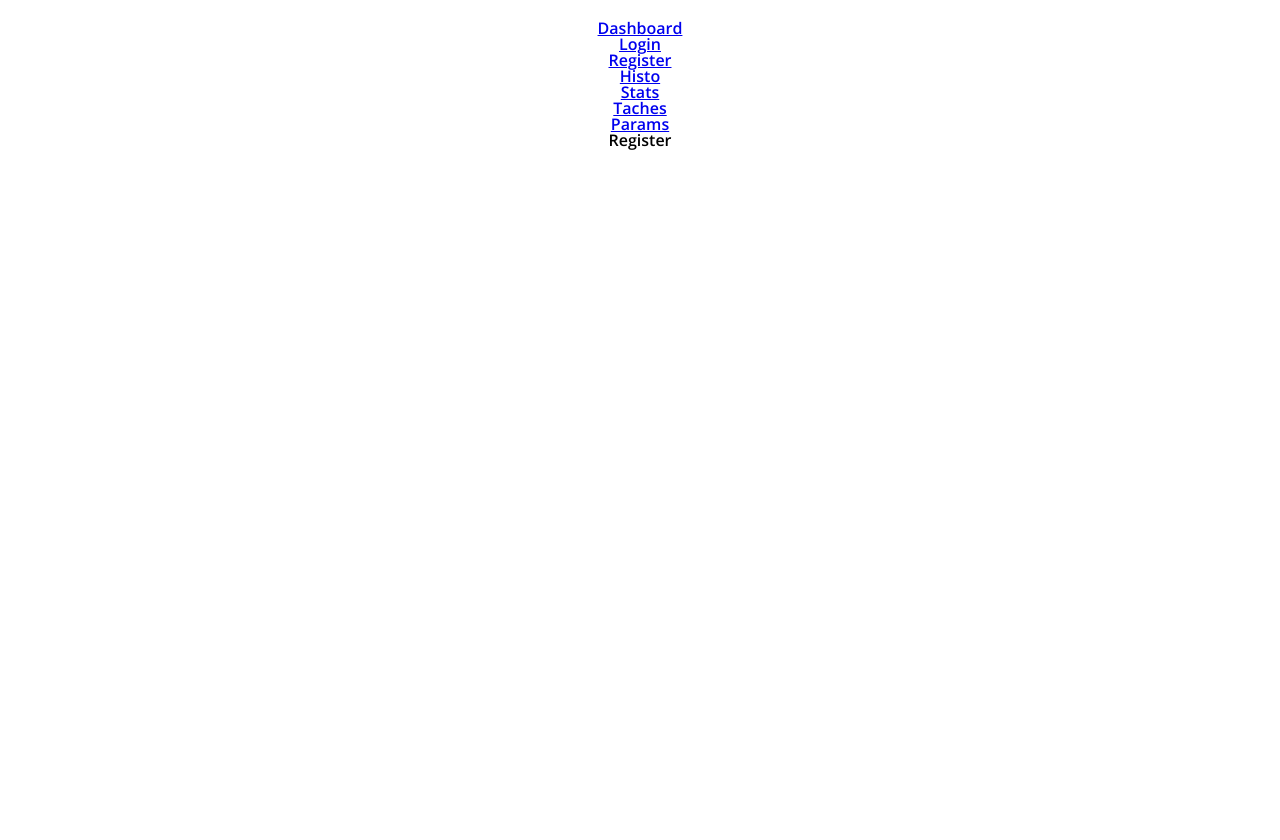
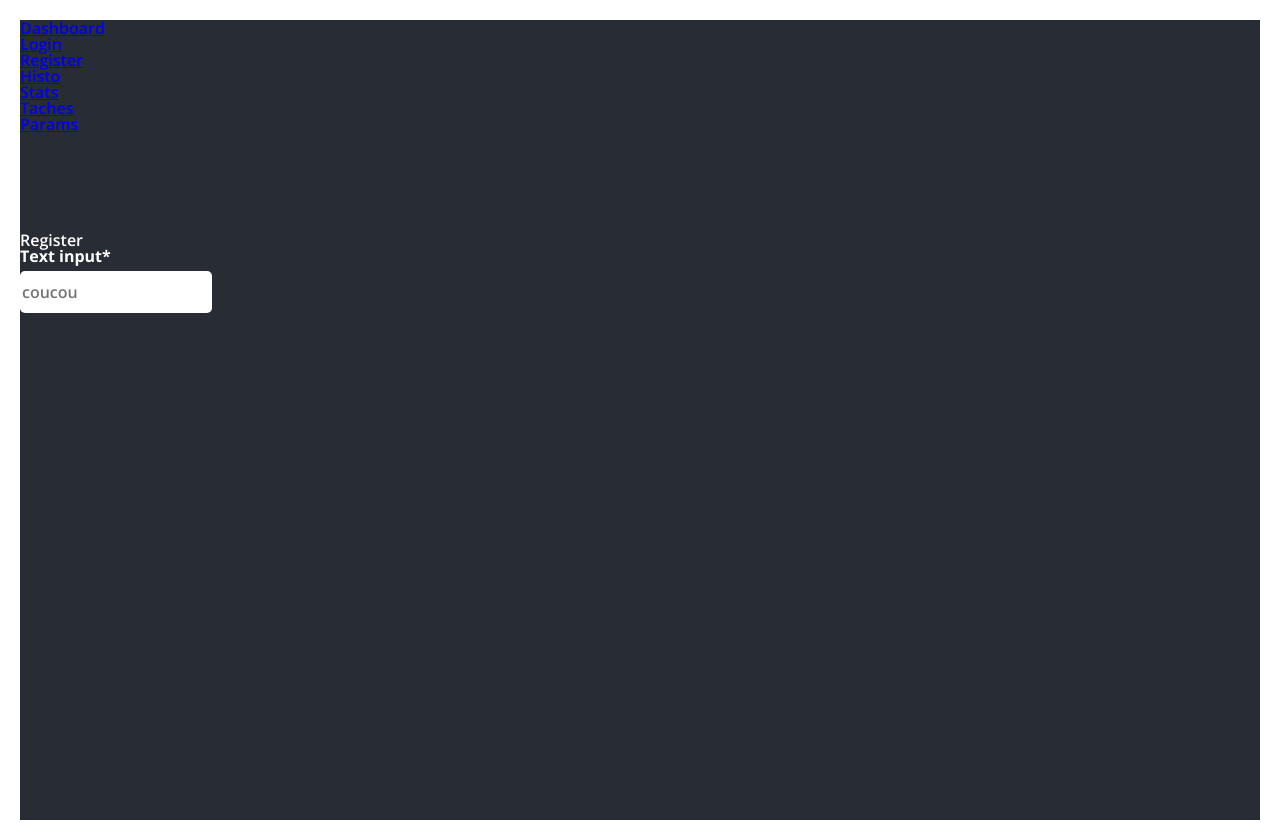
Before and after one commit to ETombuyses/agora, a React (Create React App) app: page /register in a window 1280 px wide. Before the commit the page ends 800 px from the top, so only its background shows below. Built offline with nearby package versions, Linux system fonts and the light colour scheme.

Commit message:
[css + input component] configuration of scss with styled-components + InpuText component

```diff
--- a/src/App.js
+++ b/src/App.js
@@ -8,8 +8,10 @@ import {
   Link
 } from "react-router-dom";
 
-import './scss/styles.scss';
 
+
+
+// Rooter
 const Dashboard = lazy(() => import('./routes/Dashboard'));
 const Historic = lazy(() => import('./routes/Historic'));
 const Login = lazy(() => import('./routes/Login'));
@@ -24,7 +26,7 @@ export default function App() {
   return (
       <Router>
         <div className="App">
-        <nav>
+          <nav className="navigation">
             <ul>
               <li><Link to="/">Dashboard</Link></li>
               <li><Link to="/login">Login</Link></li>
--- /dev/null
+++ b/src/components/atoms/InputText.jsx
@@ -0,0 +1,43 @@
+import React from 'react'
+import styled from 'styled-components'
+import PropTypes from 'prop-types'
+
+
+
+export default function InputText (props) {
+  return (
+    <InputWrapper>
+      <Label>{props.label}{props.required && <Asterisk>*</Asterisk>}</Label>
+      <Input type={props.type} placeholder={props.placeholder}></Input>
+    </InputWrapper>
+  )
+}
+
+// type
+
+InputText.propTypes = {
+  type: PropTypes.string,
+  placeholder: PropTypes.string
+}
+
+
+// SCSS
+
+const InputWrapper = styled.div`
+`
+const Label = styled.p`
+font-size: 16px;
+font-weight: bold;
+margin-bottom: 7px;
+`
+
+const Asterisk = styled.span`
+color: ${props => props.theme.red};
+`
+
+const Input = styled.input`
+border: none;
+background: ${props => props.theme.white};
+border-radius: 5px;
+line-height: 40px;
+`
--- a/src/index.js
+++ b/src/index.js
@@ -3,9 +3,21 @@ import ReactDOM from 'react-dom';
 import App from './App';
 import * as serviceWorker from './serviceWorker';
 
+// css
+import './scss/styles.scss';
+import { ThemeProvider } from 'styled-components';
+
+// use scss variables
+// eslint-disable-next-line import/no-webpack-loader-syntax
+const theme = require('sass-extract-loader?{"plugins": ["sass-extract-js"]}!./scss/styles.scss');
+
+
+
 ReactDOM.render(
   <React.StrictMode>
-    <App />
+    <ThemeProvider theme={theme}>
+      <App />
+    </ThemeProvider>
   </React.StrictMode>,
   document.getElementById('root')
 );
--- a/src/routes/Register.jsx
+++ b/src/routes/Register.jsx
@@ -1,9 +1,11 @@
 import React from 'react'
+import Input from '../components/atoms/InputText'
 
 export default function Home() {
   return (
     <div>
       <p>Register</p>
+      <Input label="Text input" type="text" placeholder="coucou" required={true}></Input>
     </div>
   )
 }
--- a/src/scss/config/colors.scss
+++ b/src/scss/config/colors.scss
@@ -1,5 +1,4 @@
-:root {
-  --black: #2E2E2E;
-  --white: #FFFFFF;
-  --green: #54E173;
-}
+$black: #2E2E2E;
+$white: #FFFFFF;
+$green: #54E173;
+$red: #ED4E4E;
--- a/src/scss/config/fonts.scss
+++ b/src/scss/config/fonts.scss
@@ -10,7 +10,7 @@
 @include fontface ("Open Sans", "../../assets/fonts/opensans-extrabolditalic-webfont.woff2", "../../assets/fonts/opensans-extrabolditalic-webfont.woff", italic, 900);
 
 
-body {
+body, input {
   font-family: "Open Sans", Arial, Helvetica, sans-serif;
   font-size: 16px;
   // -webkit-font-smoothing: antialiased;
--- a/src/scss/styles.scss
+++ b/src/scss/styles.scss
@@ -6,15 +6,17 @@
 
 // to delete later
 
-.App-header {
+.App {
   background-color: #282c34;
   min-height: 100vh;
   color: white;
 }
 
+.navigation {
+    margin-bottom: 100px;
+}
+
 .App {
-  text-align: center;
-
     &-logo {
         animation: App-logo-spin infinite 20s linear;
         height: 80px;
```
Also changed, not shown: package.json (+6 -1 lines), 1 other file (tests, documents, lock files or other folders). Lines whose indentation alone changed are shown as unchanged.
